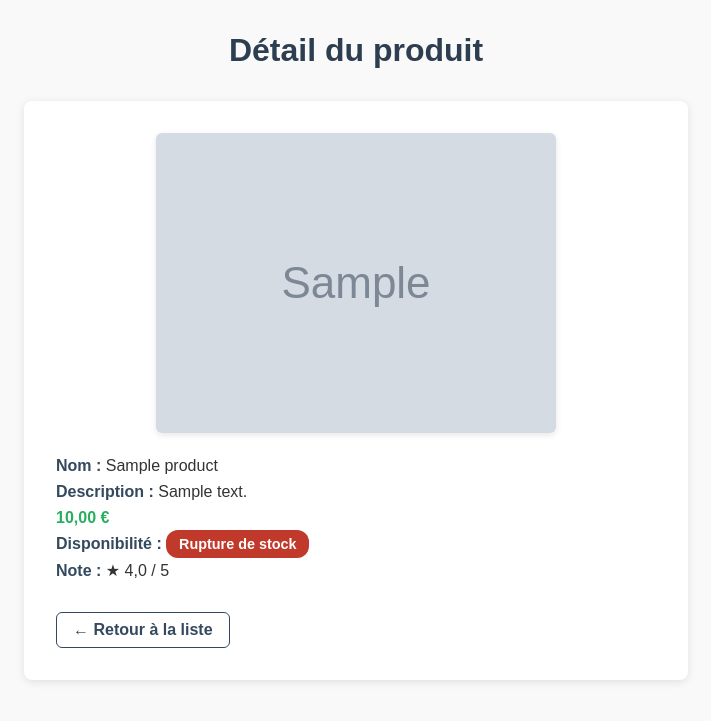
After one commit to cynthiaapura/b3-rattrapages-apura-cynthia, a Symfony app: template 11-architecture-des-donnees-creation-d-apis/picard-api/templates/product/detail.html.twig in a window 1280 px wide. The commit adds this page. Shown: the top 721 px of the page, without its empty margins (284-995 px from the left). Run offline with Twig, Linux system fonts and the light colour scheme; the template is opened without the code that fills it: most values are stand-ins (such as "Sample title", 1, 10 or a date in 2020); grey boxes marked "Sample" are stand-in pictures; some libraries are stand-ins or nearby versions.

Commit message:
feat(front): list and details of products

```diff
--- a/11-architecture-des-donnees-creation-d-apis/picard-api/composer.json
+++ b/11-architecture-des-donnees-creation-d-apis/picard-api/composer.json
@@ -22,6 +22,7 @@
         "symfony/expression-language": "7.3.*",
         "symfony/flex": "^2",
         "symfony/framework-bundle": "7.3.*",
+        "symfony/http-client": "7.3.*",
         "symfony/property-access": "7.3.*",
         "symfony/property-info": "7.3.*",
         "symfony/runtime": "7.3.*",
--- /dev/null
+++ b/11-architecture-des-donnees-creation-d-apis/picard-api/templates/product/detail.html.twig
@@ -0,0 +1,109 @@
+{% extends 'base.html.twig' %}
+
+{% block title %}{{ product.name }}{% endblock %}
+
+{% block body %}
+<style>
+    body {
+        font-family: Arial, sans-serif;
+        background: #f9f9f9;
+        color: #333;
+        margin: 2rem;
+    }
+    h1 {
+        text-align: center;
+        margin-bottom: 2rem;
+        color: #2c3e50;
+    }
+    .product-detail {
+        max-width: 600px;
+        background: #fff;
+        margin: 0 auto;
+        padding: 2rem;
+        border-radius: 8px;
+        box-shadow: 0 2px 8px rgb(0 0 0 / 0.1);
+    }
+    .product-image {
+        display: block;
+        max-width: 100%;
+        height: auto;
+        margin: 0 auto 1.5rem auto;
+        border-radius: 6px;
+        box-shadow: 0 2px 6px rgb(0 0 0 / 0.1);
+    }
+    .product-info p {
+        font-size: 1rem;
+        margin: 0.5rem 0;
+    }
+    .product-info strong {
+        color: #34495e;
+    }
+    .product-price {
+        color: #27ae60;
+        font-weight: 700;
+        font-size: 1.3rem;
+        margin: 1rem 0;
+    }
+    .availability {
+        font-weight: 700;
+        padding: 0.4rem 0.8rem;
+        border-radius: 12px;
+        font-size: 0.9rem;
+        width: fit-content;
+        color: #fff;
+        margin-bottom: 1.5rem;
+    }
+    .available {
+        background-color: #27ae60; /* vert */
+    }
+    .unavailable {
+        background-color: #c0392b; /* rouge */
+    }
+    a.back-link {
+        display: inline-block;
+        margin-top: 1.5rem;
+        color: #34495e;
+        text-decoration: none;
+        font-weight: 600;
+        border: 1px solid #34495e;
+        padding: 0.5rem 1rem;
+        border-radius: 6px;
+        transition: background-color 0.3s ease, color 0.3s ease;
+    }
+    a.back-link:hover {
+        background-color: #27ae60;
+        color: #fff;
+        border-color: #27ae60;
+    }
+</style>
+
+<h1>Détail du produit</h1>
+
+<div class="product-detail">
+    {% if product.image %}
+        <img src="{{ product.image }}" alt="{{ product.name }}" class="product-image">
+    {% endif %}
+
+    <div class="product-info">
+        <p><strong>Nom :</strong> {{ product.name }}</p>
+        <p><strong>Description :</strong> {{ product.description }}</p>
+        <p class="product-price">{{ product.price|number_format(2, ',', ' ') }} €</p>
+        <p>
+            <strong>Disponibilité :</strong>
+            <span class="availability {{ product.isAvailable ? 'available' : 'unavailable' }}">
+                {{ product.isAvailable ? 'En stock' : 'Rupture de stock' }}
+            </span>
+        </p>
+        <p>
+            <strong>Note :</strong>
+            {% if product.rating is not null %}
+                ★ {{ product.rating|number_format(1, ',', ' ') }} / 5
+            {% else %}
+                Pas encore noté
+            {% endif %}
+        </p>
+    </div>
+
+    <a href="{{ path('app_product') }}" class="back-link">← Retour à la liste</a>
+</div>
+{% endblock %}
```
Also changed, not shown: 11-architecture-des-donnees-creation-d-apis/picard-api/src/Controller/ProductController.php (+21 -4 lines), 11-architecture-des-donnees-creation-d-apis/picard-api/templates/product/index.html.twig (+66 -10 lines), 1 other file.
